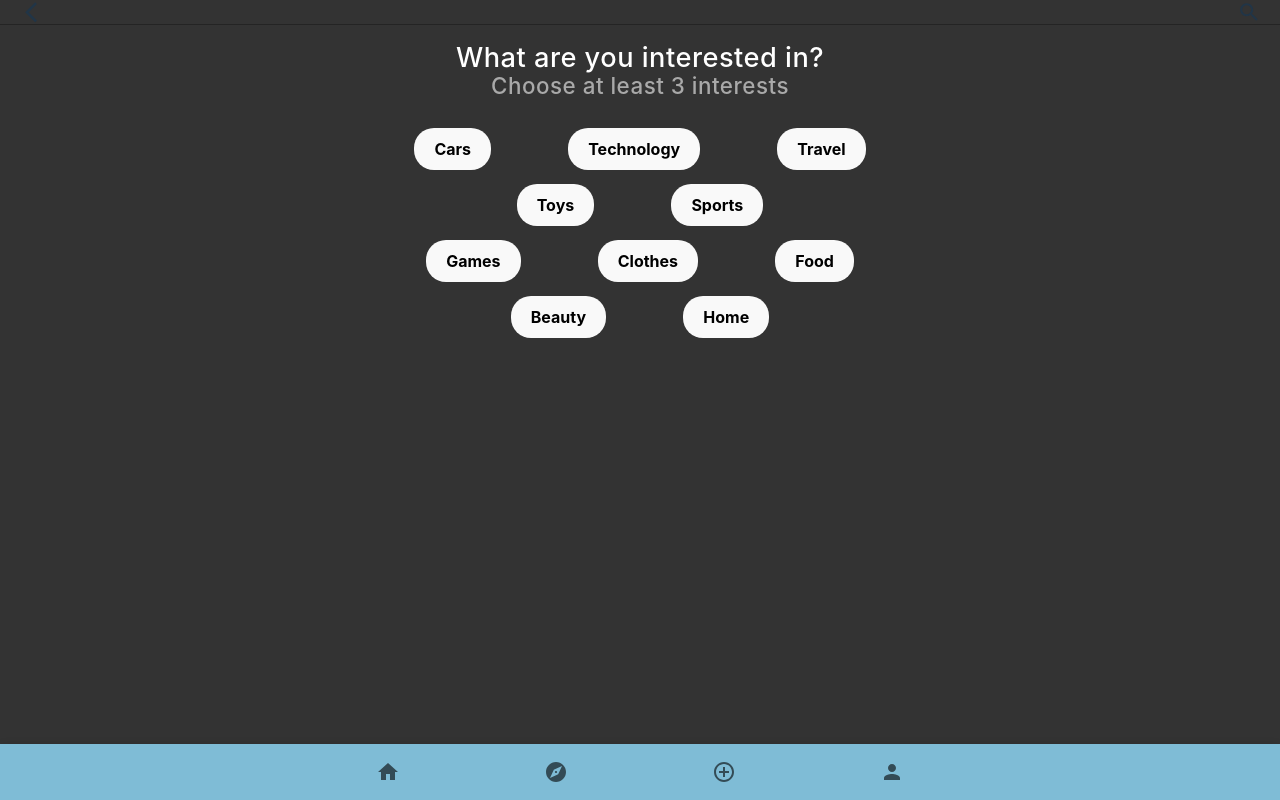
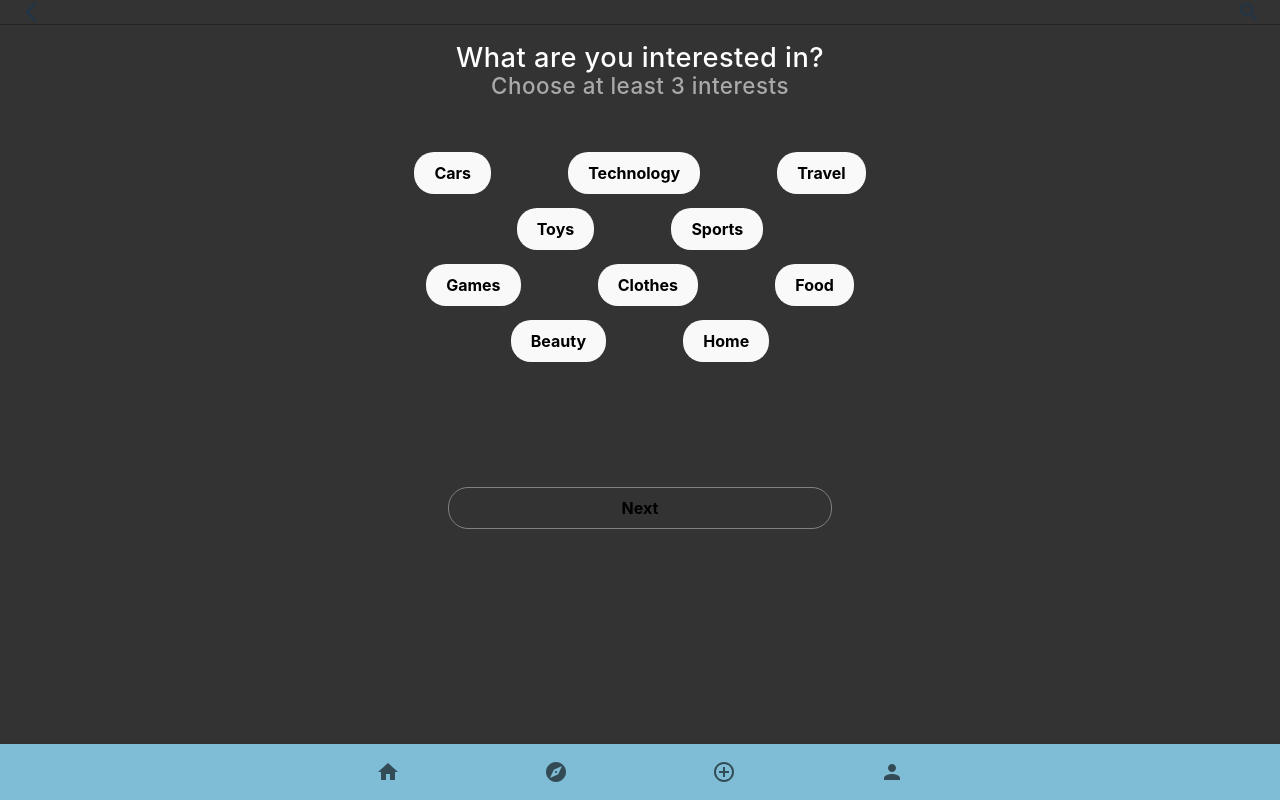
Before and after one commit to danimousee/SocialWishlist, a React (Vite) app in the folder social-wishlist/: page /interests in a window 1280 px wide. Built offline with nearby package versions, Linux system fonts and the light colour scheme; no server answers.

Commit message:
Pantalla Interests
Agregue boton de Next.

```diff
--- a/social-wishlist/src/index.css
+++ b/social-wishlist/src/index.css
@@ -18,6 +18,7 @@
 	--text-color: #fff;
 	--text-color-dark: #333;
 	--bg-color: #1e1e1e;
+	--success-color: #5cb85c;
 }
 
 input {
--- a/social-wishlist/src/views/Interests/Interests.css
+++ b/social-wishlist/src/views/Interests/Interests.css
@@ -110,8 +110,10 @@ body {
  .interests-main .div-interests {
     display: flex;
     width: 100%;
+    height: 60vh;
+    margin-top: 3dvh;
     align-items: center;
-    justify-content: center;
+    justify-content: flex-start;
     flex-direction: column;
  }
 
@@ -136,3 +138,34 @@ body {
     background-color: var(--accent-color);
 	color: var(--text-color-dark);
  }
+
+
+ .interests-main .div-bottom-section {
+    display: flex;
+    justify-content: center;
+    align-items: center;
+    flex-direction: column;
+    width: 100%;
+    height: 25%;
+
+ }
+
+.interests-main .div-bottom-section .save-info-button {
+    display: flex;
+    font-weight: bold;
+    margin-bottom: 30%;
+    border-radius: 20px;
+    height: 30%;
+    width: 30%;
+    align-items: center;
+    justify-content: center;
+    border: 1px solid grey;
+    transition: 0.5s;
+    background-color: transparent;
+}
+
+.interests-main .div-bottom-section .save-info-button:hover {
+    background-color: var(--success-color);
+    color: var(--text-color-dark);
+    border-color: green;
+}
--- a/social-wishlist/src/views/Interests/Interests.jsx
+++ b/social-wishlist/src/views/Interests/Interests.jsx
@@ -71,6 +71,9 @@ const Interests = () => {
                         <button className="interests-button" onClick={selectButton}>Home</button>
                     </div>
                 </div>
+                <div className="div-bottom-section">
+                    <button className="save-info-button">Next</button>
+                </div>
             </div>
 		</>
 	);
```
